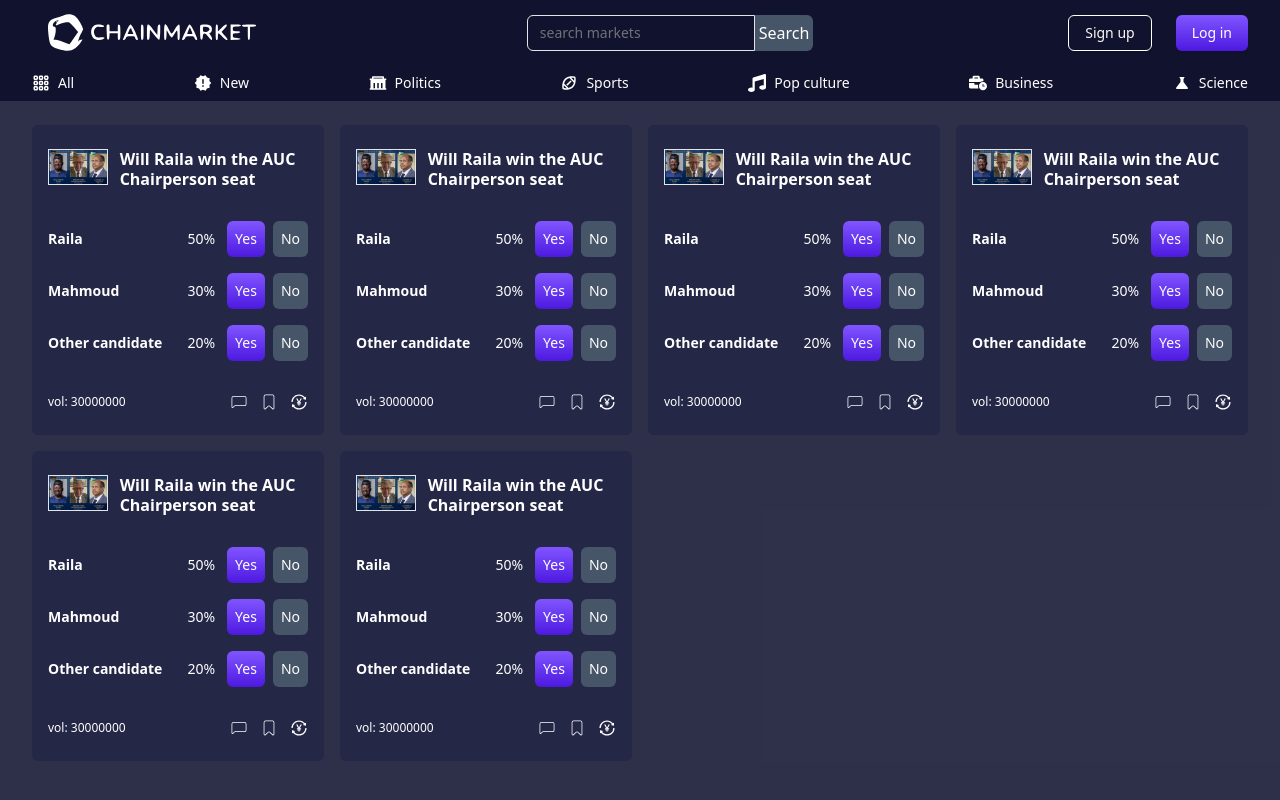
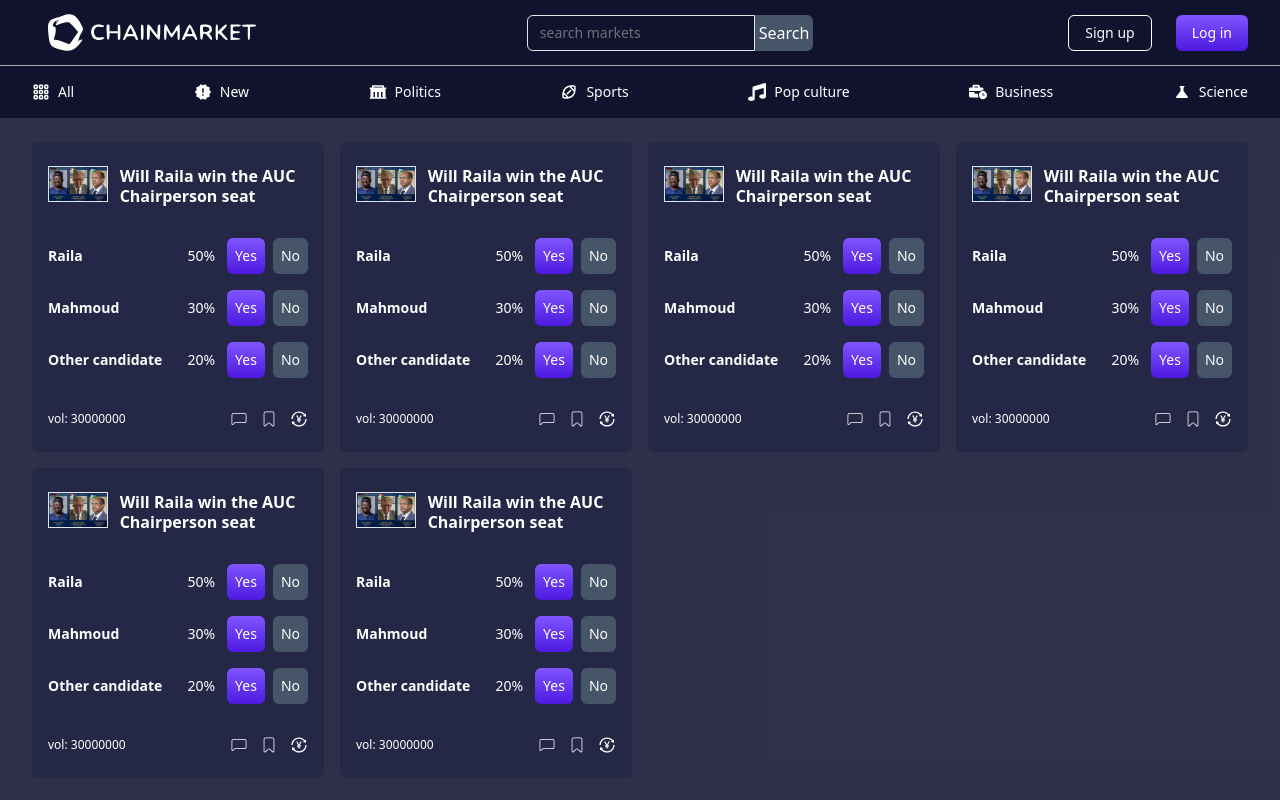
Before and after one commit to Devdannetworks/onchain_market, a React (Vite) app in the folder src/onchain_market_frontend/: page / in a window 1280 px wide. Shown: the top 800 px of the page. Built offline with nearby package versions, Linux system fonts and the light colour scheme.

Commit message:
Initial commit

```diff
--- a/src/onchain_market_frontend/package.json
+++ b/src/onchain_market_frontend/package.json
@@ -25,6 +25,7 @@
     "react-icons": "^5.4.0",
     "shadcn-ui": "^0.9.4",
     "tailwind-merge": "^2.6.0",
+    "tailwind-scrollbar-hide": "^2.0.0",
     "tailwindcss-animate": "^1.0.7"
   },
   "devDependencies": {
--- a/src/onchain_market_frontend/src/Header/Navigation/Categories/Categories.tsx
+++ b/src/onchain_market_frontend/src/Header/Navigation/Categories/Categories.tsx
@@ -37,15 +37,15 @@ const Categories = () => {
   ];
 
   return (
-    <div className="bg-[#11122D] flex flex-col justify-center items-center pt-2 pb-2 ">
-      <div className="flex justify-between items-center max-w-[1400px] text-white w-[95%]">
+    <div className="bg-[#11122D] flex flex-col justify-center items-center py-4 ">
+      <div className="flex justify-between items-center max-w-[1400px] text-white w-[95%] overflow-x-scroll scrollbar-hide gap-8">
         {categories.map((category) => (
           <div
             key={category.name}
             className="flex gap-2 items-center text-sm font-light"
           >
             <category.icon size={18} />
-            {category.name}
+            <h5 className="whitespace-nowrap">{category.name}</h5>
           </div>
         ))}
       </div>
--- a/src/onchain_market_frontend/src/Header/Navigation/Drawer/Drawer.tsx
+++ b/src/onchain_market_frontend/src/Header/Navigation/Drawer/Drawer.tsx
@@ -1,55 +1,38 @@
-import BackDrop from "@/Components/BackDrop";
 import Container from "@/Components/Container";
-import { CiMenuFries } from "react-icons/ci";
 import logo1 from "@/images/logo.svg";
-import { AiOutlineClose } from "react-icons/ai";
 import { useState } from "react";
+import { Button } from "@/components/ui/button";
+import Categories from "../Categories/Categories";
 
 const Drawer = () => {
-  const [isOpen, setIsOpen] = useState(false);
-
-  const toggleDrawer = () => {
-    setIsOpen(!isOpen);
-  };
-
-  const handleBackdrop = () => {
-    setIsOpen(false);
-  };
-
   return (
     <div className="block md:hidden focus:outline-none">
       <Container bg_color={"bg-[#11122D]"}>
         <div className="flex items-center justify-between h-[65px]">
-          <div className="flex items-center h-[65px] w-[240px] cursor-pointer">
+          <div className="flex items-center h-[65px] w-[180px] cursor-pointer">
             <img
               src={logo1}
               alt="Chain market logo"
               className="object-cover p-4"
             />
           </div>
-          <CiMenuFries
-            className="text-2xl cursor-pointer"
-            onClick={toggleDrawer}
-          />
+          <div className="flex  items-center text-center space-x-6">
+            <Button className="border-white border bg-transparent">
+              Sign up
+            </Button>
+            <Button
+              variant="secondary"
+              className="bg-gradient-to-b from-[#8055FF] to-[#4D19E0] text-white px-4 py-2"
+            >
+              Log in
+            </Button>
+          </div>
         </div>
       </Container>
-
-      {/* Drawer */}
-      <div
-        className={`fixed z-50 top-0 left-0 w-[80%] h-screen pb-[65px] bg-[#2f304c] text-white transition-transform duration-300 ${
-          isOpen ? "translate-x-0" : "-translate-x-full"
-        }`}
-      >
-        <div className="flex justify-between items-center h-[65px] px-6 border-b-2">
-          <div className="w-[160px] h-[65px] flex items-center  text-center">
-            <img src={logo1} alt="logo" className="object-cover " />
-          </div>
-          <AiOutlineClose className="text-2xl" onClick={toggleDrawer} />
-        </div>
+      <hr className="border-t border-gray-600 opacity-50" />
+      <div className="">
+        <Categories />
       </div>
-
-      {/* Backdrop */}
-      {isOpen && <BackDrop onClick={handleBackdrop} />}
     </div>
   );
 };
--- a/src/onchain_market_frontend/src/Header/Navigation/nav.tsx
+++ b/src/onchain_market_frontend/src/Header/Navigation/nav.tsx
@@ -35,6 +35,8 @@ const Nav = () => {
             </div>
           </div>
         </Container>
+        <hr className="border-t border-gray-600 opacity-50" />
+
         <Categories />
       </div>
       <div>
--- a/src/onchain_market_frontend/src/index.css
+++ b/src/onchain_market_frontend/src/index.css
@@ -67,4 +67,12 @@
 .text {
   background-color: #171834e5;
 }
-/* bg-[#11122D] */
+
+/* Hide scrollbars for all browsers */
+.scrollbar-hide::-webkit-scrollbar {
+  display: none;
+}
+.scrollbar-hide {
+  -ms-overflow-style: none; /* IE and Edge */
+  scrollbar-width: none; /* Firefox */
+}
--- a/src/onchain_market_frontend/tailwind.config.js
+++ b/src/onchain_market_frontend/tailwind.config.js
@@ -57,5 +57,6 @@ module.exports = {
       },
     },
   },
-  plugins: [require("tailwindcss-animate")],
+  plugins: [require("tailwindcss-animate", "tailwind-scrollbar-hide")],
 };
+//plugins: [require("tailwind-scrollbar-hide")],
```
Also changed, not shown: 1 other file (tests, documents, lock files or other folders).
